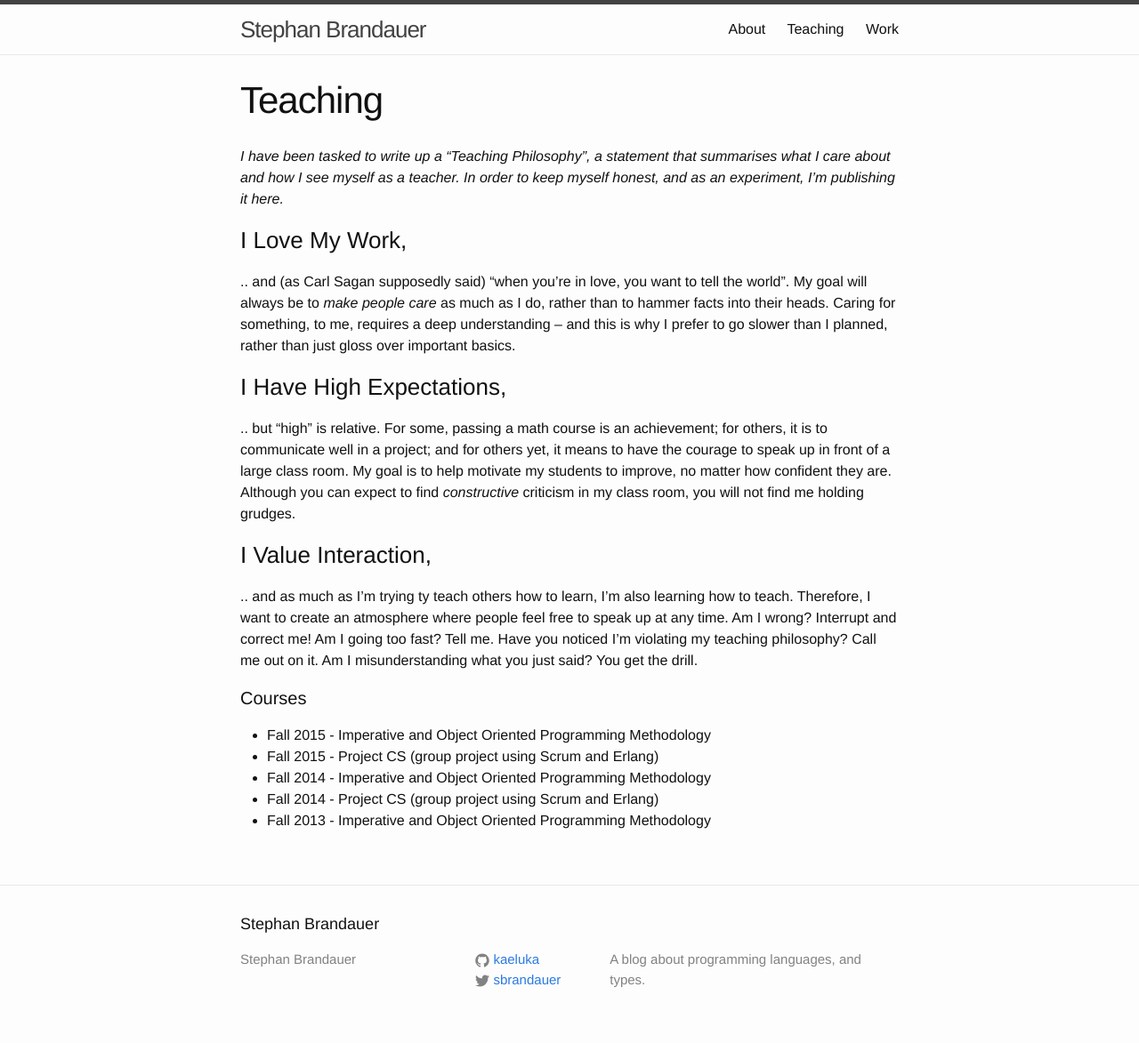
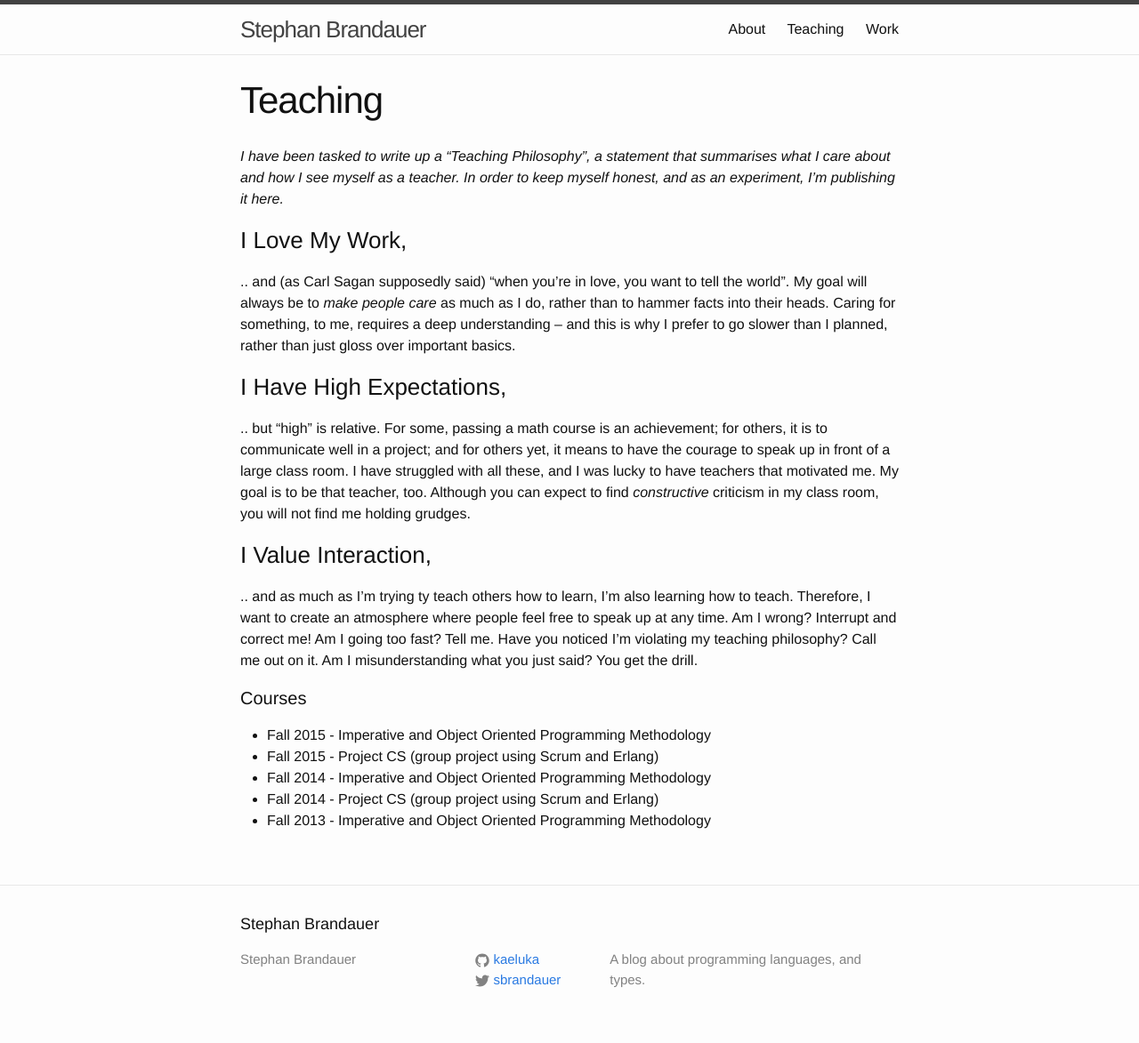
Before and after one commit to kaeluka/kaeluka.github.io, a Jekyll site: the page built from teaching.md, in a window 1280 px wide. Shown: the whole page at 89% size. Built offline with Jekyll 4.4.1, drawn with Linux system fonts in a browser that asks for light colours.

Commit message:
rephrase

```diff
--- a/teaching.md
+++ b/teaching.md
@@ -23,10 +23,10 @@ important basics.
 .. but "high" is relative. For some, passing a math course is an
 achievement; for others, it is to communicate well in a project; and
 for others yet, it means to have the courage to speak up in front of
-a large class room. My goal is to help motivate my students to
-improve, no matter how confident they are. Although you can expect to
-find *constructive* criticism in my class room, you will not find me
-holding grudges.
+a large class room. I have struggled with all these, and I was lucky
+to have teachers that motivated me. My goal is to be that teacher,
+too. Although you can expect to find *constructive* criticism in my
+class room, you will not find me holding grudges.
 
 ### I Value Interaction,
 
```
